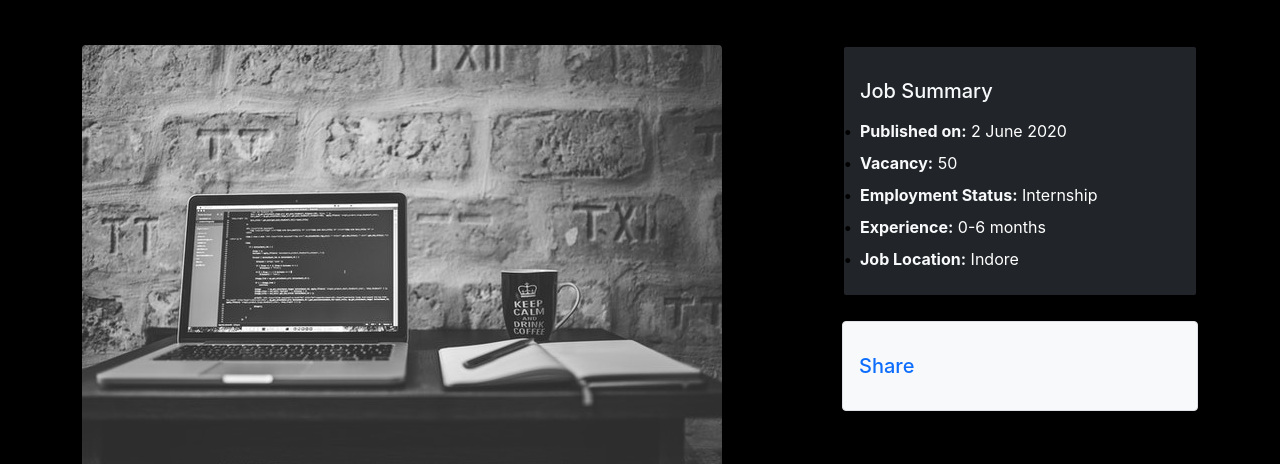
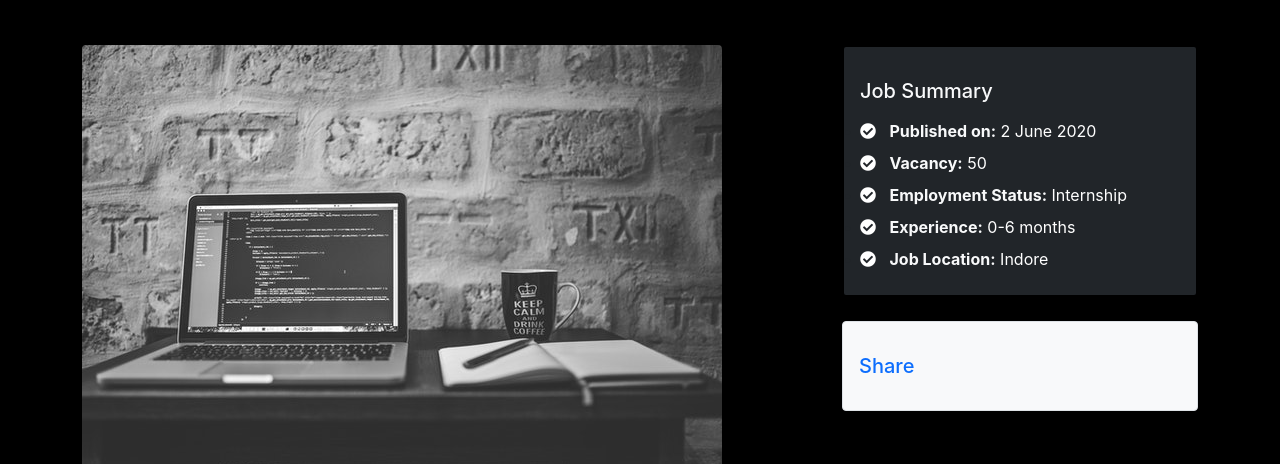
Before and after one commit to nidhinsankar/techsnap_jobs_static, a plain HTML site: page seointern.html in a window 1280 px wide. Shown: the part 729-1193 px from the top of the page. Drawn offline with nearby package versions, Linux system fonts and the light colour scheme.

Commit message:
job summary icon

```diff
--- a/seointern.html
+++ b/seointern.html
@@ -148,11 +148,11 @@
                 <div class="bg-dark p-3 border-container rounded mb-4">
                   <h3 class="text-light mt-3 h5 pl-3 mb-3 ">Job Summary</h3>
                   <ul class="list-unstyled pl-3 mb-0">
-                    <li class="mb-2"><strong class="text-light">Published on:</strong> 2 June 2020</li>
-                    <li class="mb-2"><strong class="text-light">Vacancy:</strong> 50</li>
-                    <li class="mb-2"><strong class="text-light">Employment Status:</strong> Internship </li>
-                    <li class="mb-2"><strong class="text-light">Experience:</strong> 0-6 months</li>
-                    <li class="mb-2"><strong class="text-light">Job Location:</strong> Indore</li>
+                    <li class="mb-2 summary-li"><i class="fa fa-check-circle"></i>&nbsp;&nbsp; <strong class="text-light">Published on:</strong> 2 June 2020</li>
+                    <li class="mb-2 summary-li"><i class="fa fa-check-circle"></i>&nbsp;&nbsp; <strong class="text-light">Vacancy:</strong> 50</li>
+                    <li class="mb-2 summary-li"><i class="fa fa-check-circle"></i>&nbsp;&nbsp; <strong class="text-light">Employment Status:</strong> Internship </li>
+                    <li class="mb-2 summary-li"><i class="fa fa-check-circle"></i>&nbsp;&nbsp; <strong class="text-light">Experience:</strong> 0-6 months</li>
+                    <li class="mb-2 summary-li"><i class="fa fa-check-circle"></i>&nbsp;&nbsp; <strong class="text-light">Job Location:</strong> Indore</li>
                    <!-- <li class="mb-2"><strong class="text-black">:</strong> </li> -->
                    <!-- <li class="mb-2"><strong class="text-black">Gender:</strong> Any</li> -->
                    <!-- <li class="mb-2"><strong class="text-black">Application Deadline:</strong> April 28, 2019</li> -->
--- a/style.css
+++ b/style.css
@@ -45,7 +45,9 @@ ul li::before {
   width: 1em; /* Also needed for space (tweak if needed) */
   margin-left: -1em; /* Also needed for space (tweak if needed) */
 }
-
+ul .summary-li::before {
+  color: #212529;
+}
 #logo {
   width: 100px;
   object-fit: contain;
```
